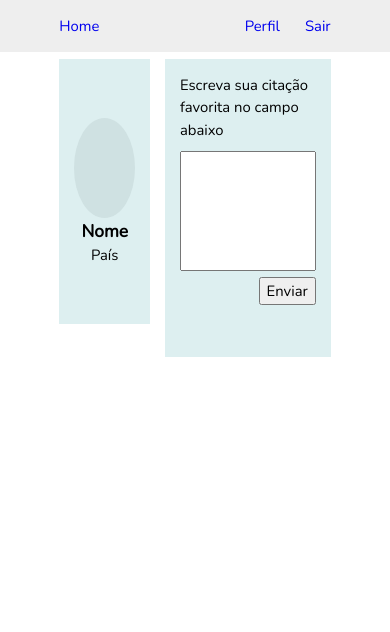
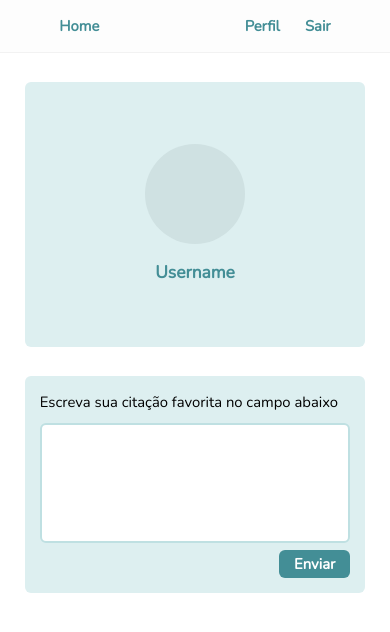
Before and after one commit to m-rcussilva/quotes, a React (Create React App) app: page /home in a window 390 px wide. Shown: the top 632 px of the page. Built offline with nearby package versions, Linux system fonts and the light colour scheme.

Commit message:
Home page concluida

```diff
--- a/src/App.css
+++ b/src/App.css
@@ -2,6 +2,7 @@
     --primary-color: #fff;
     --secondary-color: #438e96;
     --tertiary-color: #ddeff0;
+    --border-color: #bfe0e2;
 }
 
 *,
--- a/src/components/FeedContainer/FeedContainer.css
+++ b/src/components/FeedContainer/FeedContainer.css
@@ -3,6 +3,20 @@
     padding: 1em;
     width: 720px;
     max-width: 722px;
+    border-radius: 6px;
+}
+
+@media screen and (max-width: 765px) {
+    .FeedContainer {
+        width: 540px;
+        margin-top: 1em;
+    }
+}
+
+@media screen and (max-width: 585px) {
+    .FeedContainer {
+        width: 340px;
+    }
 }
 
 .FeedContainer-textarea {
@@ -10,6 +24,13 @@
     height: 120px;
     resize: none;
     padding: 0.5em 1em;
+    border: 2px solid var(--border-color);
+    outline: 0;
+    border-radius: 6px;
+}
+
+.FeedContainer-textarea:focus {
+    border: 2px solid var(--secondary-color);
 }
 
 .FeedContainer-info-input {
@@ -19,23 +40,26 @@
 .FeedContainer-ctn-btn {
     display: flex;
     justify-content: flex-end;
-    margin-bottom: 2.5em;
+    /* margin-bottom: 2.5em; */
 }
 
 .FeedContainer-btn {
+    background-color: var(--secondary-color);
+    border: none;
+    outline: 0;
+    border-radius: 6px;
+    color: var(--primary-color);
+    padding: 0.2em 1em;
+    font-weight: bold;
     cursor: pointer;
 }
 
 .FeedContainer-ctn-quotes {
     display: flex;
     flex-direction: column;
-    border: 4px solid var(--secondary-color);
-    margin-bottom: 1.5em;
+    border: 2px solid var(--border-color);
+    margin: 1.5em 0;
     padding: 0.5em 1em;
     border-radius: 6px;
     background-color: #f2f9f9;
 }
-
-.FeedContainer-quotes {
-    color: #454545;
-}
--- a/src/components/Nav/Nav.css
+++ b/src/components/Nav/Nav.css
@@ -3,7 +3,8 @@
     align-items: center;
     justify-content: space-between;
     padding: 1em 4em;
-    background-color: #eee;
+    background-color: #fdfdfd;
+    border-bottom: 1px solid #f2f2f2;
     position: fixed;
     width: 100%;
     top: 0;
@@ -19,4 +20,6 @@
 
 .Nav-link {
     text-decoration: none;
+    color: var(--secondary-color);
+    font-weight: 600;
 }
--- a/src/components/Sidebar/Sidebar.css
+++ b/src/components/Sidebar/Sidebar.css
@@ -1,5 +1,6 @@
 .Sidebar {
     background-color: var(--tertiary-color);
+    border-radius: 6px;
     width: 340px;
     max-width: 360px;
     padding: 1em;
@@ -10,8 +11,20 @@
     height: 265px;
 }
 
+.Sidebar-container {
+    display: flex;
+    align-items: center;
+    justify-content: center;
+    flex-direction: column;
+}
+
 .Sidebar-profile-img {
     width: 100px;
     height: 100px;
     border-radius: 50%;
+    margin-bottom: 15px;
 }
+
+.Sidebar-profile-name {
+    color: var(--secondary-color);
+}
--- a/src/components/Sidebar/Sidebar.js
+++ b/src/components/Sidebar/Sidebar.js
@@ -7,8 +7,7 @@ const Sidebar = () => {
             <div className="Sidebar-container">
                 <img src={ProfilePic} alt="" className="Sidebar-profile-img" />
 
-                <h3 className="Sidebar-profile-name">Nome</h3>
-                <p className="Sidebar-profile-country">País</p>
+                <h3 className="Sidebar-profile-name">Username</h3>
             </div>
         </div>
     );
--- a/src/pages/Home/Home.css
+++ b/src/pages/Home/Home.css
@@ -1,12 +1,20 @@
 .Home {
-    /* background-color: black; */
     width: 100%;
     height: 100%;
 }
 
 .Home-container {
     display: flex;
-    margin: 4em 0;
     justify-content: space-between;
     gap: 15px;
+    margin-top: 5.5em;
 }
+
+@media screen and (max-width: 765px) {
+    .Home-container {
+        display: flex;
+        align-items: center;
+        justify-content: center;
+        flex-direction: column;
+    }
+}
```
